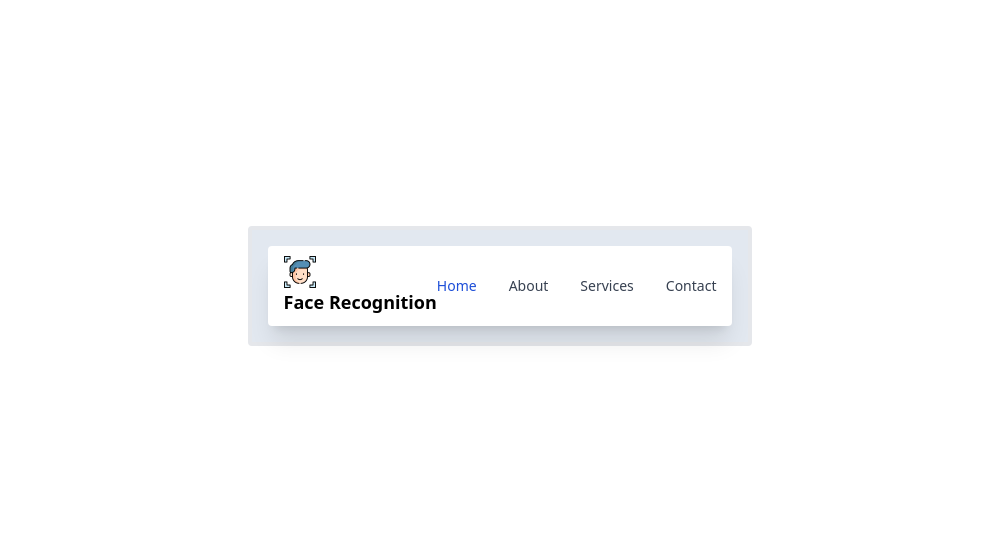
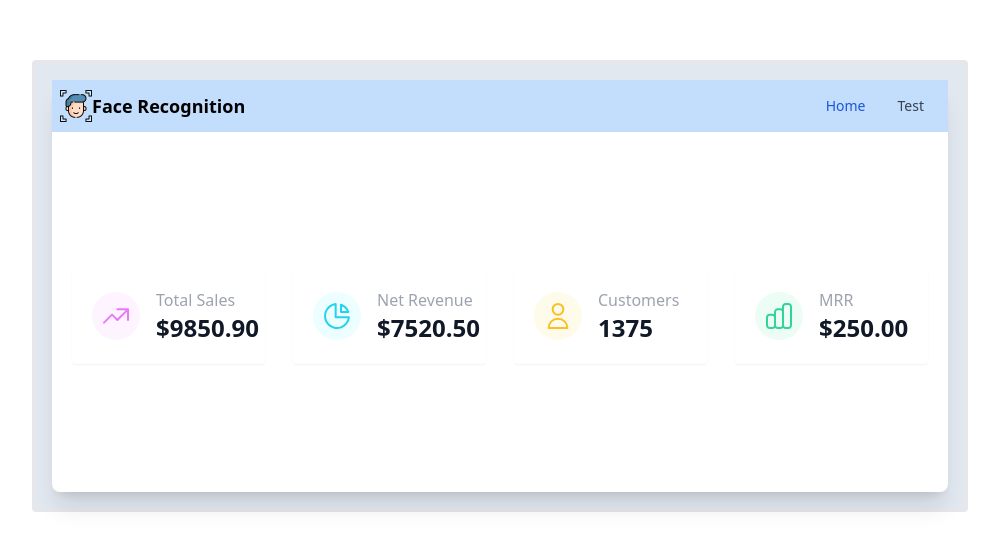
Before and after one commit to Eyupc/Face-Recognition-Website, a React (Create React App) app: page /home in a window 1280 px wide. Shown: the part 114-664 px from the top of the page, without its empty margins (140-1139 px from the left). Built offline with nearby package versions, Linux system fonts and the light colour scheme.

Commit message:
Navbar done, added statscard

```diff
--- a/package.json
+++ b/package.json
@@ -12,6 +12,7 @@
     "@types/react-dom": "^17.0.11",
     "autoprefixer": "^10.4.2",
     "craco": "^0.0.3",
+    "flowbite": "^1.3.4",
     "postcss": "^8.4.6",
     "postcss-flexbugs-fixes": "^5.0.2",
     "postcss-preset-env": "^7.3.3",
--- a/src/components/Home/HomePage.tsx
+++ b/src/components/Home/HomePage.tsx
@@ -1,6 +1,7 @@
 import React from "react";
 import "../../css/index.css"
 import NavBar from "../static-parts/NavBar";
+import { StatsCard } from "./parts/StatsCard";
 export default class HomePage extends React.Component{
 
     constructor(props ={}){
@@ -11,8 +12,13 @@ export default class HomePage extends React.Component{
         return(<div className="flex flex-col justify-center items-center h-screen">
         <div className="box-border h-72 w-auto h-auto p-4 border-4 bg-slate-200	-500 m4 rounded ">
             <div className="flex-1 h-full max-w-4xl mx-auto bg-white rounded-lg shadow-xl">
-                <div className="flex flex-col md:flex-row">
+            <div className="flex flex-col md:flex-col">
+            <div className="mb-6">
                   <NavBar/>
+            </div>
+            <div className="mb-4">
+                  <StatsCard/>
+                  </div>
                     </div>
                     </div>
                     </div>
--- /dev/null
+++ b/src/components/Home/parts/StatsCard.tsx
@@ -0,0 +1,80 @@
+import React from "react";
+
+export class StatsCard extends React.Component{
+    constructor(props={}){
+        super(props)
+    }
+
+
+    render(): React.ReactNode {
+        return(<>
+        <div className="container max-w-6xl px-5 mx-auto my-28">
+        <div className="grid gap-7 sm:grid-cols-2 lg:grid-cols-4">
+          <div className="p-5 bg-white rounded shadow-sm">
+                    <div className="flex items-center space-x-4">
+                        <div>
+                            <div className="flex items-center justify-center w-12 h-12 rounded-full bg-fuchsia-50 text-fuchsia-400">
+                                <svg width="32" height="32" viewBox="0 0 32 32" fill="none" xmlns="http://www.w3.org/2000/svg">
+                                    <path d="M17.3333 9.33334H28M28 9.33334V20M28 9.33334L17.3333 20L12 14.6667L4 22.6667" stroke="currentColor" stroke-width="2" stroke-linecap="round" stroke-linejoin="round"></path>
+                                </svg>
+                            </div>
+                        </div>
+                        <div>
+                            <div className="text-gray-400">Total Sales</div>
+                            <div className="text-2xl font-bold text-gray-900">$9850.90</div>
+                        </div>
+                    </div>
+                </div>
+                <div className="p-5 bg-white rounded shadow-sm">
+                    <div className="flex items-center space-x-4">
+                        <div>
+                            <div className="flex items-center justify-center w-12 h-12 rounded-full bg-cyan-50 text-cyan-400">
+                                <svg width="32" height="32" viewBox="0 0 32 32" fill="none" xmlns="http://www.w3.org/2000/svg">
+                                    <path d="M8.52325 6.61231C10.2911 5.20443 12.4206 4.32434 14.6667 4.07333V17.3333H27.9267C27.6757 19.5794 26.7956 21.7089 25.3877 23.4767C23.9798 25.2446 22.1013 26.5791 19.9685 27.3265C17.8357 28.0739 15.5351 28.2039 13.3317 27.7015C11.1282 27.1991 9.11142 26.0847 7.51336 24.4866C5.91529 22.8886 4.80094 20.8718 4.29854 18.6683C3.79614 16.4649 3.92612 14.1643 4.67352 12.0315C5.42092 9.89866 6.75535 8.0202 8.52325 6.61231Z" stroke="currentColor" stroke-width="2" stroke-linecap="round" stroke-linejoin="round"></path>
+                                    <path d="M20 12H27.3173C26.7188 10.3128 25.7513 8.78047 24.4854 7.5146C23.2195 6.24873 21.6872 5.28125 20 4.68268V12Z" stroke="currentColor" stroke-width="2" stroke-linecap="round" stroke-linejoin="round"></path>
+                                </svg>
+                            </div>
+                        </div>
+                        <div>
+                            <div className="text-gray-400">Net Revenue</div>
+                            <div className="text-2xl font-bold text-gray-900">$7520.50</div>
+                        </div>
+                    </div>
+                </div>
+                <div className="p-5 bg-white rounded shadow-sm">
+                    <div className="flex items-center space-x-4">
+                        <div>
+                            <div className="flex items-center justify-center w-12 h-12 rounded-full bg-amber-50 text-amber-400">
+                                <svg width="32" height="32" viewBox="0 0 32 32" fill="none" xmlns="http://www.w3.org/2000/svg">
+                                    <path d="M19.7712 13.1046C20.7714 12.1044 21.3333 10.7478 21.3333 9.33333C21.3333 7.91885 20.7714 6.56229 19.7712 5.5621C18.771 4.5619 17.4145 4 16 4C14.5855 4 13.2289 4.5619 12.2288 5.5621C11.2286 6.56229 10.6667 7.91885 10.6667 9.33333C10.6667 10.7478 11.2286 12.1044 12.2288 13.1046C13.2289 14.1048 14.5855 14.6667 16 14.6667C17.4145 14.6667 18.771 14.1048 19.7712 13.1046Z" stroke="#FBBF24" stroke-width="2" stroke-linecap="round" stroke-linejoin="round"></path>
+                                    <path d="M9.40033 21.4003C11.1507 19.65 13.5246 18.6667 16 18.6667C18.4753 18.6667 20.8493 19.65 22.5997 21.4003C24.35 23.1507 25.3333 25.5246 25.3333 28H6.66666C6.66666 25.5246 7.64999 23.1507 9.40033 21.4003Z" stroke="currentColor" stroke-width="2" stroke-linecap="round" stroke-linejoin="round"></path>
+                                </svg>
+                            </div>
+                        </div>
+                        <div>
+                            <div className="text-gray-400">Customers</div>
+                            <div className="text-2xl font-bold text-gray-900">1375</div>
+                        </div>
+                    </div>
+                </div>
+                <div className="p-5 bg-white rounded shadow-sm">
+                    <div className="flex items-center space-x-4">
+                        <div>
+                            <div className="flex items-center justify-center w-12 h-12 rounded-full bg-emerald-50 text-emerald-400">
+                                <svg width="32" height="32" viewBox="0 0 32 32" fill="none" xmlns="http://www.w3.org/2000/svg">
+                                    <path d="M12 25.3333V17.3333C12 16.6261 11.719 15.9478 11.219 15.4477C10.7189 14.9476 10.0406 14.6667 9.33333 14.6667H6.66667C5.95942 14.6667 5.28115 14.9476 4.78105 15.4477C4.28095 15.9478 4 16.6261 4 17.3333V25.3333C4 26.0406 4.28095 26.7189 4.78105 27.219C5.28115 27.719 5.95942 28 6.66667 28H9.33333C10.0406 28 10.7189 27.719 11.219 27.219C11.719 26.7189 12 26.0406 12 25.3333ZM12 25.3333V12C12 11.2928 12.281 10.6145 12.781 10.1144C13.2811 9.61428 13.9594 9.33333 14.6667 9.33333H17.3333C18.0406 9.33333 18.7189 9.61428 19.219 10.1144C19.719 10.6145 20 11.2928 20 12V25.3333M12 25.3333C12 26.0406 12.281 26.7189 12.781 27.219C13.2811 27.719 13.9594 28 14.6667 28H17.3333C18.0406 28 18.7189 27.719 19.219 27.219C19.719 26.7189 20 26.0406 20 25.3333M20 25.3333V6.66667C20 5.95942 20.281 5.28115 20.781 4.78105C21.2811 4.28095 21.9594 4 22.6667 4H25.3333C26.0406 4 26.7189 4.28095 27.219 4.78105C27.719 5.28115 28 5.95942 28 6.66667V25.3333C28 26.0406 27.719 26.7189 27.219 27.219C26.7189 27.719 26.0406 28 25.3333 28H22.6667C21.9594 28 21.2811 27.719 20.781 27.219C20.281 26.7189 20 26.0406 20 25.3333Z" stroke="currentColor " stroke-width="2" stroke-linecap="round" stroke-linejoin="round"></path>
+                                </svg>
+                            </div>
+                        </div>
+                        <div>
+                            <div className="text-gray-400">MRR</div>
+                            <div className="text-2xl font-bold text-gray-900">$250.00</div>
+                        </div>
+                    </div>
+                </div></div></div></>
+              )
+    }
+
+
+
+}
--- a/src/components/static-parts/NavBar.tsx
+++ b/src/components/static-parts/NavBar.tsx
@@ -1,33 +1,37 @@
 import React from "react";
+import "../../css/index.css"
 import icon from "../../images/recognition_2_face.png"
+import "flowbite"
 export default class NavBar extends React.Component{
 
     constructor(props = {}){
         super(props);
     }
 
+
     render() {
-        return(<nav className="bg-white border-gray-200 px-2 sm:px-4 py-2.5 rounded dark:bg-gray-800">
-        <div className="container flex flex-wrap justify-between items-center mx-auto">
+        return(	<nav className="bg-blue-200 border-gray-200 px-2">
+        <div className="container mx-auto flex flex-wrap items-center justify-between">
           <a href="#" className="flex">
-        <span className="self-center text-lg font-semibold whitespace-nowrap dark:text-white"><img src={icon}></img>Face Recognition</span></a>
-        <div className="hidden justify-between items-center w-full md:flex md:w-auto md:order-1" id="mobile-menu-4">
-          <ul className="flex flex-col mt-4 md:flex-row md:space-x-8 md:mt-0 md:text-sm md:font-medium">
+            <img src={icon}/>
+              <span className="self-center text-lg font-semibold whitespace-nowrap">Face Recognition</span>
+          </a>
+          <button data-collapse-toggle="mobile-menu" type="button" className="md:hidden ml-3 text-gray-400 hover:text-gray-900 focus:outline-none focus:ring-2 focus:ring-blue-300 rounded-lg inline-flex items-center justify-center" aria-controls="mobile-menu-2" aria-expanded="false">
+            <svg className="w-6 h-6" fill="currentColor" viewBox="0 0 20 20" xmlns="http://www.w3.org/2000/svg"><path fillRule="evenodd" d="M3 5a1 1 0 011-1h12a1 1 0 110 2H4a1 1 0 01-1-1zM3 10a1 1 0 011-1h12a1 1 0 110 2H4a1 1 0 01-1-1zM3 15a1 1 0 011-1h12a1 1 0 110 2H4a1 1 0 01-1-1z" clipRule="evenodd"></path></svg>
+            <svg className="hidden w-6 h-6" fill="currentColor" viewBox="0 0 20 20" xmlns="http://www.w3.org/2000/svg"><path fillRule="evenodd" d="M4.293 4.293a1 1 0 011.414 0L10 8.586l4.293-4.293a1 1 0 111.414 1.414L11.414 10l4.293 4.293a1 1 0 01-1.414 1.414L10 11.414l-4.293 4.293a1 1 0 01-1.414-1.414L8.586 10 4.293 5.707a1 1 0 010-1.414z" clipRule="evenodd"></path></svg>
+          </button>
+          <div className="hidden md:block w-full md:w-auto p-4" id="mobile-menu">
+            <ul className="flex-col md:flex-row flex md:space-x-8 mt-4 md:mt-0 md:text-sm md:font-medium">
               <li>
-              <a href="#" className="block py-2 pr-4 pl-3 text-white bg-blue-700 rounded md:bg-transparent md:text-blue-700 md:p-0 dark:text-white" aria-current="page">Home</a>
+                <a href="#" className="bg-blue-700 md:bg-transparent text-white block pl-3 pr-4 py-2 md:text-blue-700 md:p-0 rounded" aria-current="page">Home</a>
               </li>
               <li>
-              <a href="#" className="block py-2 pr-4 pl-3 text-gray-700 border-b border-gray-100 hover:bg-gray-50 md:hover:bg-transparent md:border-0 md:hover:text-blue-700 md:p-0 md:dark:hover:text-white dark:text-gray-400 dark:hover:bg-gray-700 dark:hover:text-white md:dark:hover:bg-transparent dark:border-gray-700">About</a>
-            </li>
-            <li>
-              <a href="#" className="block py-2 pr-4 pl-3 text-gray-700 border-b border-gray-100 hover:bg-gray-50 md:hover:bg-transparent md:border-0 md:hover:text-blue-700 md:p-0 md:dark:hover:text-white dark:text-gray-400 dark:hover:bg-gray-700 dark:hover:text-white md:dark:hover:bg-transparent dark:border-gray-700">Services</a>
-            </li>
-            <li>
-              <a href="#" className="block py-2 pr-4 pl-3 text-gray-700 border-b border-gray-100 hover:bg-gray-50 md:hover:bg-transparent md:border-0 md:hover:text-blue-700 md:p-0 md:dark:hover:text-white dark:text-gray-400 dark:hover:bg-gray-700 dark:hover:text-white md:dark:hover:bg-transparent dark:border-gray-700">Contact</a>
+                <a href="#" className="text-gray-700 hover:bg-gray-50 border-b border-gray-100 md:hover:bg-transparent md:border-0 block pl-3 pr-4 py-2 md:hover:text-blue-700 md:p-0">Test</a>
               </li>
             </ul>
           </div>
         </div>
-      </nav>)
+      </nav>
+          );
     }
 }
--- a/tailwind.config.js
+++ b/tailwind.config.js
@@ -7,5 +7,7 @@ module.exports = {
   variants: {
     extend: {},
   },
-  plugins: [],
+  plugins: [
+    require('flowbite/plugin')
+  ],
 };
```
Also changed, not shown: 1 other file (tests, documents, lock files or other folders). Lines whose indentation alone changed are shown as unchanged.
